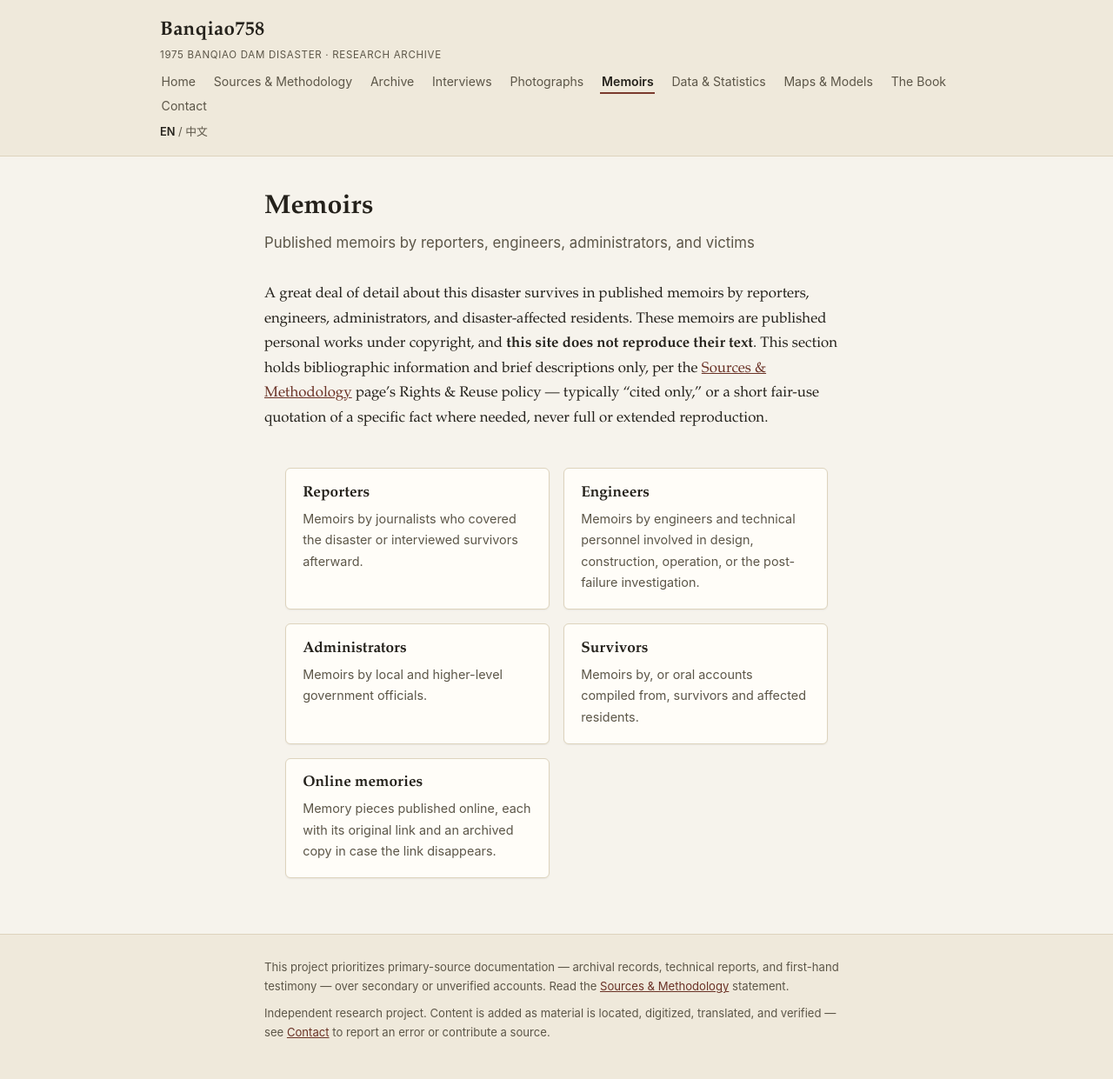
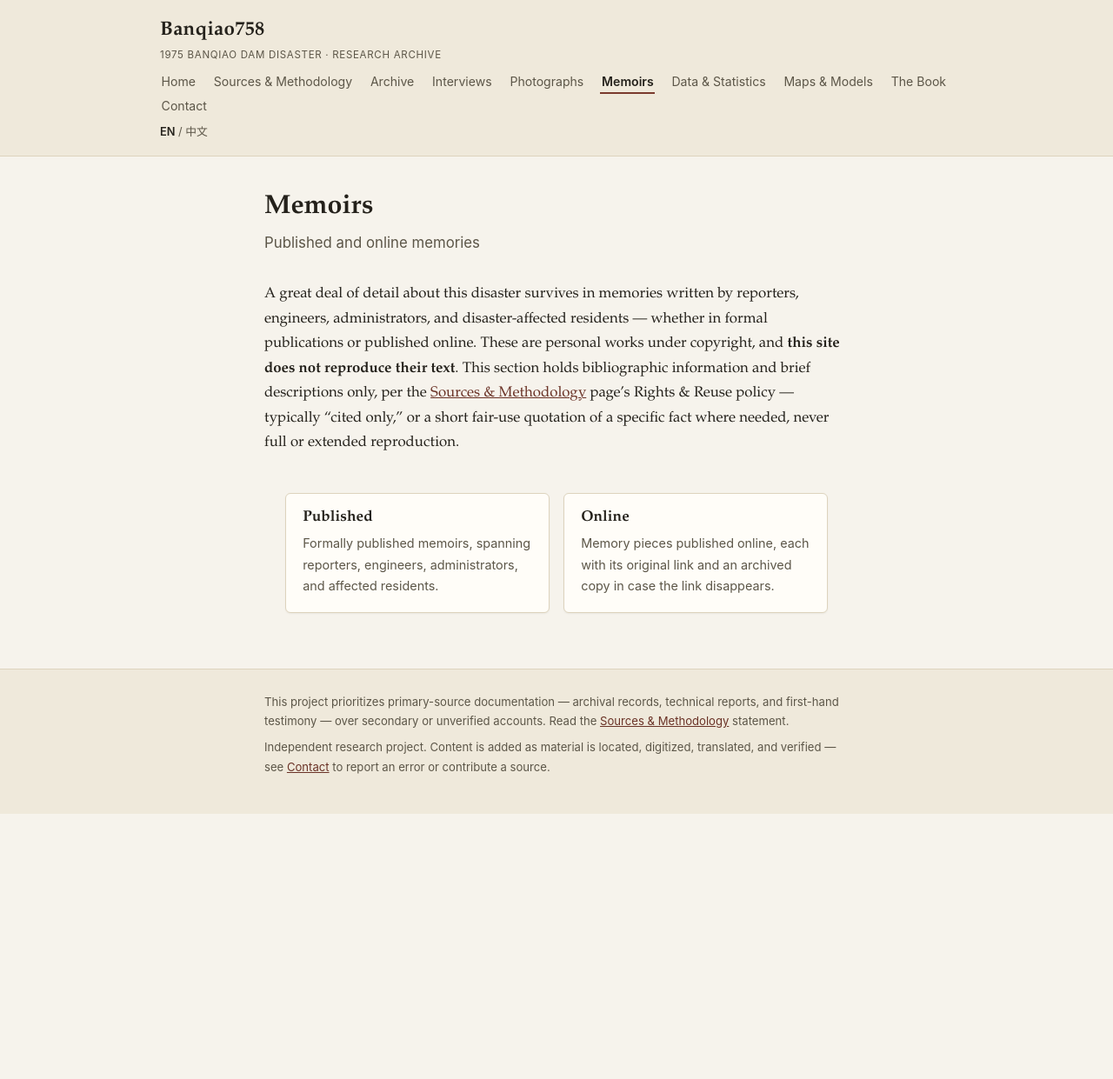
Before and after one commit to Banqiao758/Banqiao758.github.io, a Jekyll site: the page built from en/memoirs.md, in a window 1280 px wide. Shown: the whole page at 87% size. Built offline with Jekyll 4.4.1, drawn with Linux system fonts in a browser that asks for light colours; after the commit the page ends 936 px from its top, so only the background shows below that.

Commit message:
Consolidate Memoirs into Published and Internet categories
Merges the four author-type pages (reporters, engineers, administrators,
survivors) into a single /memoirs/published/ page, with author role kept
as a column rather than a separate page per type. /memoirs/online/ (now
described as "Internet") stays as the second category. The Zhang Guangyou
entry moves to the consolidated Published page unchanged.

Co-Authored-By: Claude Sonnet 5 <noreply@anthropic.com>
Claude-Session: https://claude.ai/code/session_011K8hBuGivVWoMZaUZvczs4

```diff
--- a/en/memoirs.md
+++ b/en/memoirs.md
@@ -1,42 +1,31 @@
 ---
 layout: default
 title: Memoirs
-subtitle: Published memoirs by reporters, engineers, administrators, and victims
+subtitle: Published and online memories
 permalink: /en/memoirs/
 lang: en
 alt_url: /memoirs/
-description: A catalog of published memoirs by reporters, engineers, administrators, and disaster-affected residents, organized by author category.
+description: A catalog of memoirs by reporters, engineers, administrators, and disaster-affected residents, split into published and online.
 ---
 
-A great deal of detail about this disaster survives in published memoirs by
-reporters, engineers, administrators, and disaster-affected residents.
-These memoirs are published personal works under copyright, and **this
-site does not reproduce their text**. This section holds bibliographic
-information and brief descriptions only, per the
+A great deal of detail about this disaster survives in memories written by
+reporters, engineers, administrators, and disaster-affected residents —
+whether in formal publications or published online. These are personal
+works under copyright, and **this site does not reproduce their text**.
+This section holds bibliographic information and brief descriptions only,
+per the
 <a href="{{ '/en/methodology/' | relative_url }}">Sources &amp; Methodology</a>
 page's Rights &amp; Reuse policy &mdash; typically "cited only," or a short
 fair-use quotation of a specific fact where needed, never full or extended
 reproduction.
 
 <section class="section-grid">
-  <a class="card" href="{{ '/en/memoirs/reporters/' | relative_url }}">
-    <h2>Reporters</h2>
-    <p>Memoirs by journalists who covered the disaster or interviewed survivors afterward.</p>
-  </a>
-  <a class="card" href="{{ '/en/memoirs/engineers/' | relative_url }}">
-    <h2>Engineers</h2>
-    <p>Memoirs by engineers and technical personnel involved in design, construction, operation, or the post-failure investigation.</p>
-  </a>
-  <a class="card" href="{{ '/en/memoirs/administrators/' | relative_url }}">
-    <h2>Administrators</h2>
-    <p>Memoirs by local and higher-level government officials.</p>
-  </a>
-  <a class="card" href="{{ '/en/memoirs/survivors/' | relative_url }}">
-    <h2>Survivors</h2>
-    <p>Memoirs by, or oral accounts compiled from, survivors and affected residents.</p>
+  <a class="card" href="{{ '/en/memoirs/published/' | relative_url }}">
+    <h2>Published</h2>
+    <p>Formally published memoirs, spanning reporters, engineers, administrators, and affected residents.</p>
   </a>
   <a class="card" href="{{ '/en/memoirs/online/' | relative_url }}">
-    <h2>Online memories</h2>
+    <h2>Online</h2>
     <p>Memory pieces published online, each with its original link and an archived copy in case the link disappears.</p>
   </a>
 </section>
```
Also changed, not shown: en/memoirs/administrators.md (deleted, +0 -28 lines), en/memoirs/engineers.md (deleted, +0 -29 lines), en/memoirs/published.md (added, +36 -0 lines), en/memoirs/reporters.md (deleted, +0 -35 lines), en/memoirs/survivors.md (deleted, +0 -31 lines), memoirs.md (+8 -20 lines), memoirs/administrators.md (deleted, +0 -26 lines), memoirs/engineers.md (deleted, +0 -26 lines), memoirs/published.md (added, +34 -0 lines), memoirs/reporters.md (deleted, +0 -33 lines), memoirs/survivors.md (deleted, +0 -28 lines).
